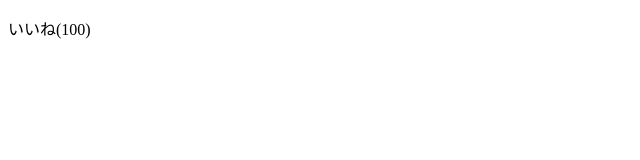
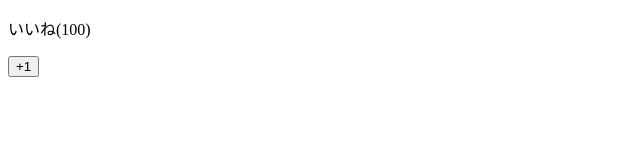
Before and after one commit to naoki-kkc/udemy_vue-js-complete-guide, a Vue app in the folder section6/udemy-vuejs/: page / in a window 1280 px wide. Shown: the top 160 px of the page, without its empty margins (0-640 px from the left). Built offline with nearby package versions, Linux system fonts and the light colour scheme.

Commit message:
section6 - 80 end

```diff
--- a/section6/udemy-vuejs/src/LikeNum.vue
+++ b/section6/udemy-vuejs/src/LikeNum.vue
@@ -1,5 +1,8 @@
 <template>
-    <p>いいね({{num}})</p>
+    <div>
+        <p>いいね({{num}})</p>
+        <button @click="increment">+1</button>
+    </div>
 </template>
 
 <script>
@@ -8,6 +11,11 @@ export default{
         return {
             num: 100,
         };
+    },
+    methods: {
+        increment(){
+            this.num += 1;
+        }
     }
 }
 </script>
```
